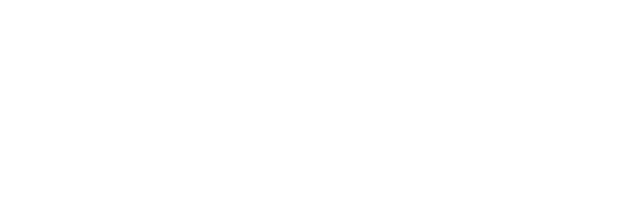
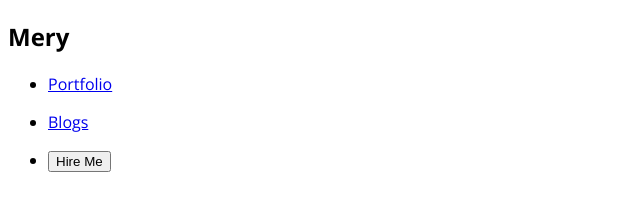
Before and after one commit to rasel2k21/My-Portfolio, a plain HTML site: page index.html in a window 1280 px wide. Shown: the whole page, without its empty margins (0-640 px from the left). Drawn offline with nearby package versions, Linux system fonts and the light colour scheme.

Commit message:
css link

```diff
--- a/index.html
+++ b/index.html
@@ -4,8 +4,21 @@
     <meta charset="UTF-8">
     <meta name="viewport" content="width=device-width, initial-scale=1.0">
     <title>Portfolio</title>
+    <link rel="preconnect" href="https://fonts.googleapis.com">
+    <link rel="preconnect" href="https://fonts.gstatic.com" crossorigin>
+    <link href="https://fonts.googleapis.com/css2?family=Open+Sans:ital,wght@0,300..800;1,300..800&display=swap" rel="stylesheet">
+    <link rel="stylesheet" href="styles/portfolio.css">
 </head>
-<body>
-
+<body class="font-open-sans">
+    <header>
+        <nav>
+            <div class="logo">
+                <h2>Mery</h2>
+            </div>
+            <ul><li><a href="#">Portfolio</a></li></ul>
+            <ul><li><a href="#">Blogs</a></li></ul>
+            <ul><li><button>Hire Me</button></li></ul>
+        </nav>
+    </header>
 </body>
 </html>
--- /dev/null
+++ b/styles/portfolio.css
@@ -0,0 +1,5 @@
+
+.font-open-sans {
+  font-family: "Open Sans", sans-serif;
+  font-optical-sizing: auto;
+}
```
